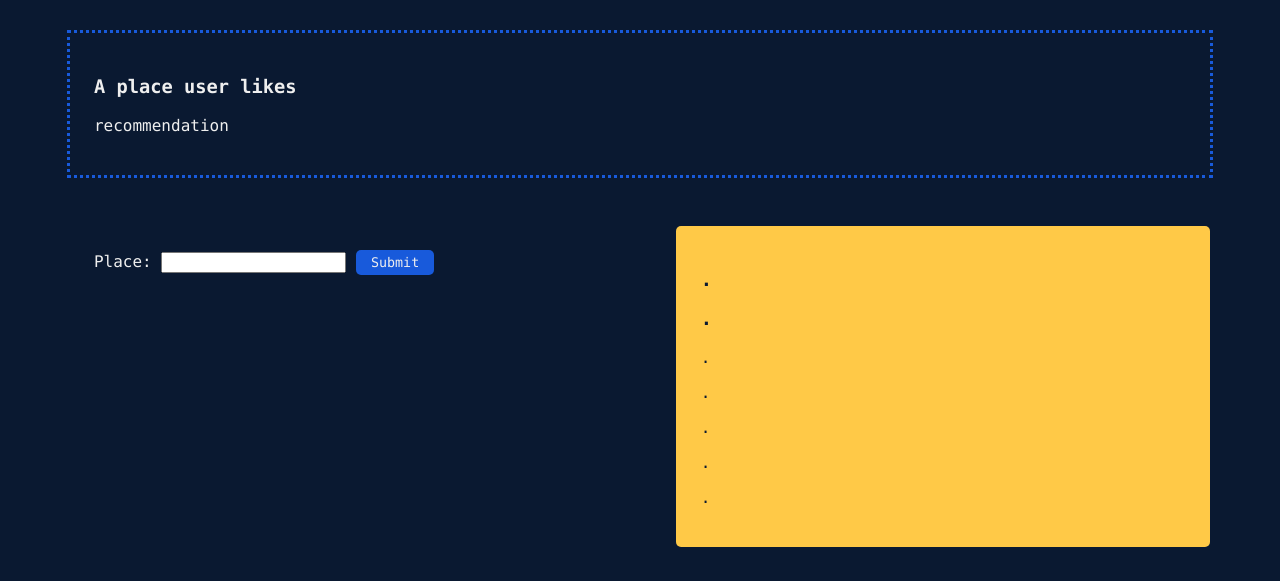
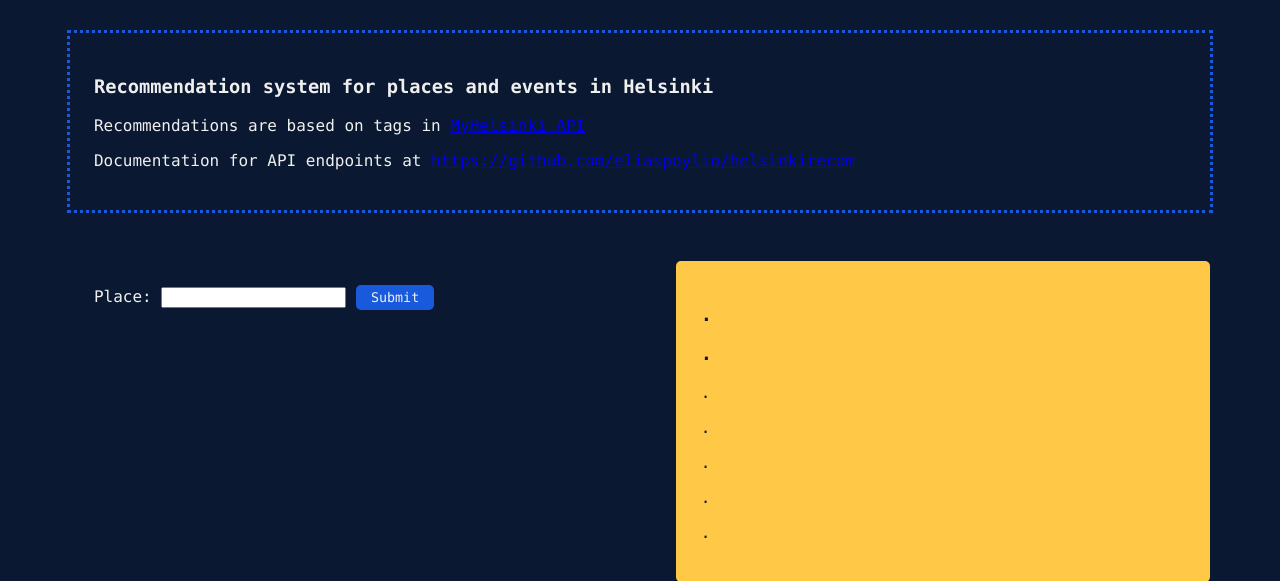
Before and after one commit to eliaspoylio/helsinkirecom, a Flask app: template app/templates/index.html in a window 1280 px wide. Shown: the top 581 px of the page. Run offline with Flask 2, Linux system fonts and the light colour scheme; the template is opened without the code that fills it, so the values that code supplies are empty; some libraries are stand-ins or nearby versions.

Commit message:
edit info

```diff
--- a/app/templates/index.html
+++ b/app/templates/index.html
@@ -21,8 +21,9 @@
     <div class="container">
 
         <div class="wide_info">
-            <h3>A place user likes</h3>
-            <p>recommendation </p>
+            <h3>Recommendation system for places and events in Helsinki</h3>
+            <p>Recommendations are based on tags in <a href="http://open-api.myhelsinki.fi/">MyHelsinki API</a></p>
+            <p>Documentation for API endpoints at <a href="https://github.com/eliaspoylio/helsinkirecom">https://github.com/eliaspoylio/helsinkirecom</a></p>
         </div>
 
     </div>
```
